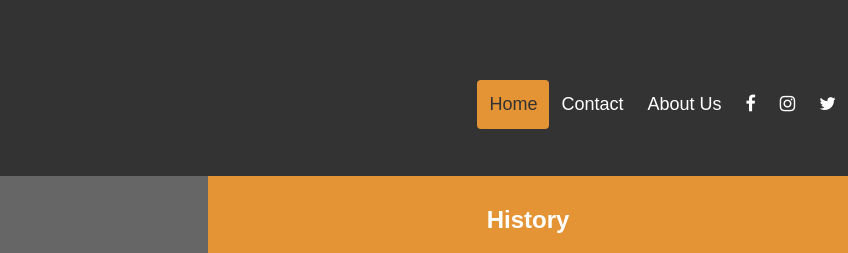
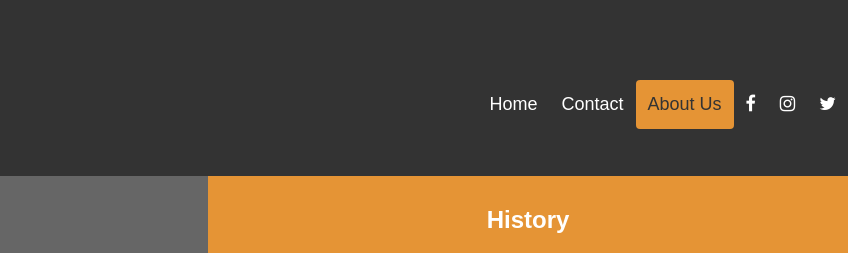
Before and after one commit to s181950/individuellt-projekt, a plain HTML site: page about.html in a window 1280 px wide. Shown: the top 253 px of the page, 432-1280 px from the left. Drawn offline with nearby package versions, Linux system fonts and the light colour scheme; a script that the page names is missing.

Commit message:
Update about.html

```diff
--- a/about.html
+++ b/about.html
@@ -40,9 +40,9 @@
    <header class="nav-bar">
         <a href="index.html" class="logo"><img src="logo1.png" alt="company logotype"></a>
         <nav class="header-right">
-          <a href="index.html" class="active">Home</a>
+          <a href="index.html">Home</a>
           <a href="contact.html">Contact</a>
-          <a href="about.html">About Us</a>
+          <a href="about.html" class="active">About Us</a>
           <a href="https://www.facebook.com/" target="_blank" class="fa fa-facebook" title="facebook logotype"></a>
           <a href="https://www.instagram.com/" target="_blank" class="fa fa-instagram" title="instagram logotype"></a>
           <a href="https://www.twitter.com/" target="_blank" class="fa fa-twitter" title="twitter logotype"></a>
```
